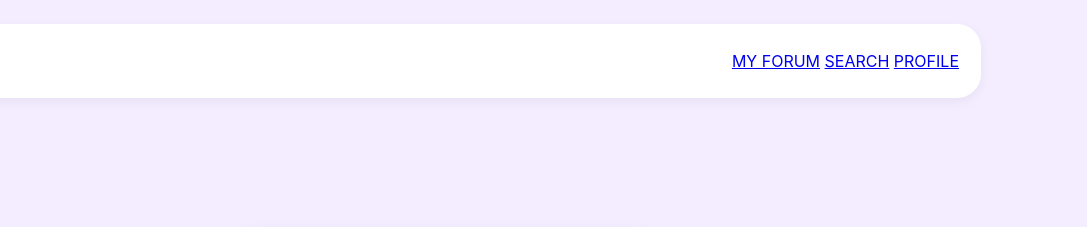
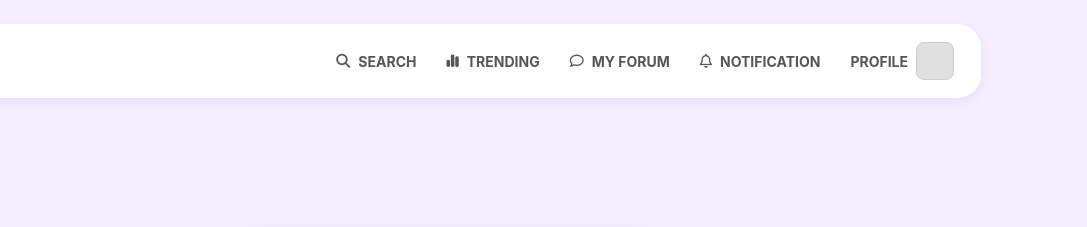
Before and after one commit to doanthanhphuong29012006-dev/login-page, a plain HTML site: page index.html in a window 1280 px wide. Shown: the top 227 px of the page, 193-1280 px from the left. Drawn offline with Linux system fonts and the light colour scheme.

Commit message:
Update index.html

```diff
--- a/index.html
+++ b/index.html
@@ -5,16 +5,30 @@
     <meta name = "viewport" content = "width=device-width, initial-scale=1.0">
     <title>Trang đăng nhập</title>
     <link rel = "stylesheet" href = "login.css">
+    <link rel="stylesheet" href="https://cdnjs.cloudflare.com/ajax/libs/font-awesome/6.5.2/css/all.min.css">
 </head>
 <body>
     <header class = "navbar">
         <div class = "logo">
             <img src = "bee.png" alt = "Bee logo" id = "beeLogo">
         </div>
-        <nav>
-            <a href = "#">MY FORUM</a>
-            <a href = "#">SEARCH</a>
-            <a href = "#">PROFILE</a>
+
+        <nav class="main_nav">
+            <a href="#" class="header_link">
+                <i class="fa-solid fa-magnifying-glass"></i> SEARCH
+            </a>
+            <a href="#">
+                <i class="fa-solid fa-chart-simple"></i> TRENDING
+            </a>
+            <a href="#">
+                <i class="fa-regular fa-comment"></i> MY FORUM
+            </a>
+            <a href="#">
+                <i class="fa-regular fa-bell"></i> NOTIFICATION
+            </a>
+            <a href="#" class="profile_link"> PROFILE
+                <span class="profile_placeholder"></span>
+            </a>
         </nav>
     </header>
 
@@ -42,6 +56,6 @@
         </form>
     </main>
 
-    <script src="login.js"></script>
+    <script src = "login.js"></script>
 </body>
 </html>
```
